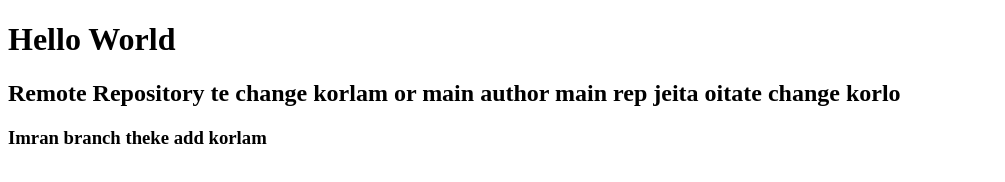
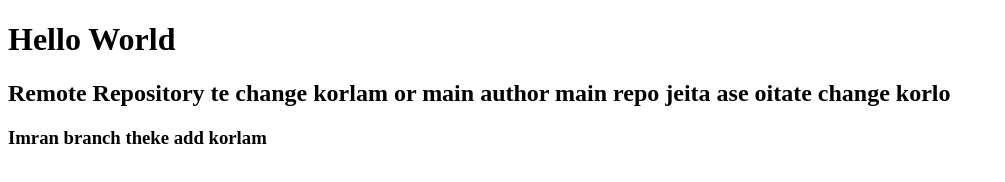
Before and after one commit to DeveloperImran1/How-to-write-readme.md-file-code, a plain HTML site: page index.html in a window 1280 px wide. Shown: the whole page, without its empty margins (0-1005 px from the left). Drawn offline with Linux system fonts and the light colour scheme.

Commit message:
Word correction

```diff
--- a/index.html
+++ b/index.html
@@ -7,7 +7,8 @@
 </head>
 <body>
     <h1>Hello World</h1>
-    <h2>Remote Repository te change korlam or main author main rep jeita oitate change korlo</h2>
+    <h2>Remote Repository te change korlam or main author main repo jeita ase oitate change korlo</h2>
     <h3>Imran branch theke add korlam</h3>
+
 </body>
 </html>
```
